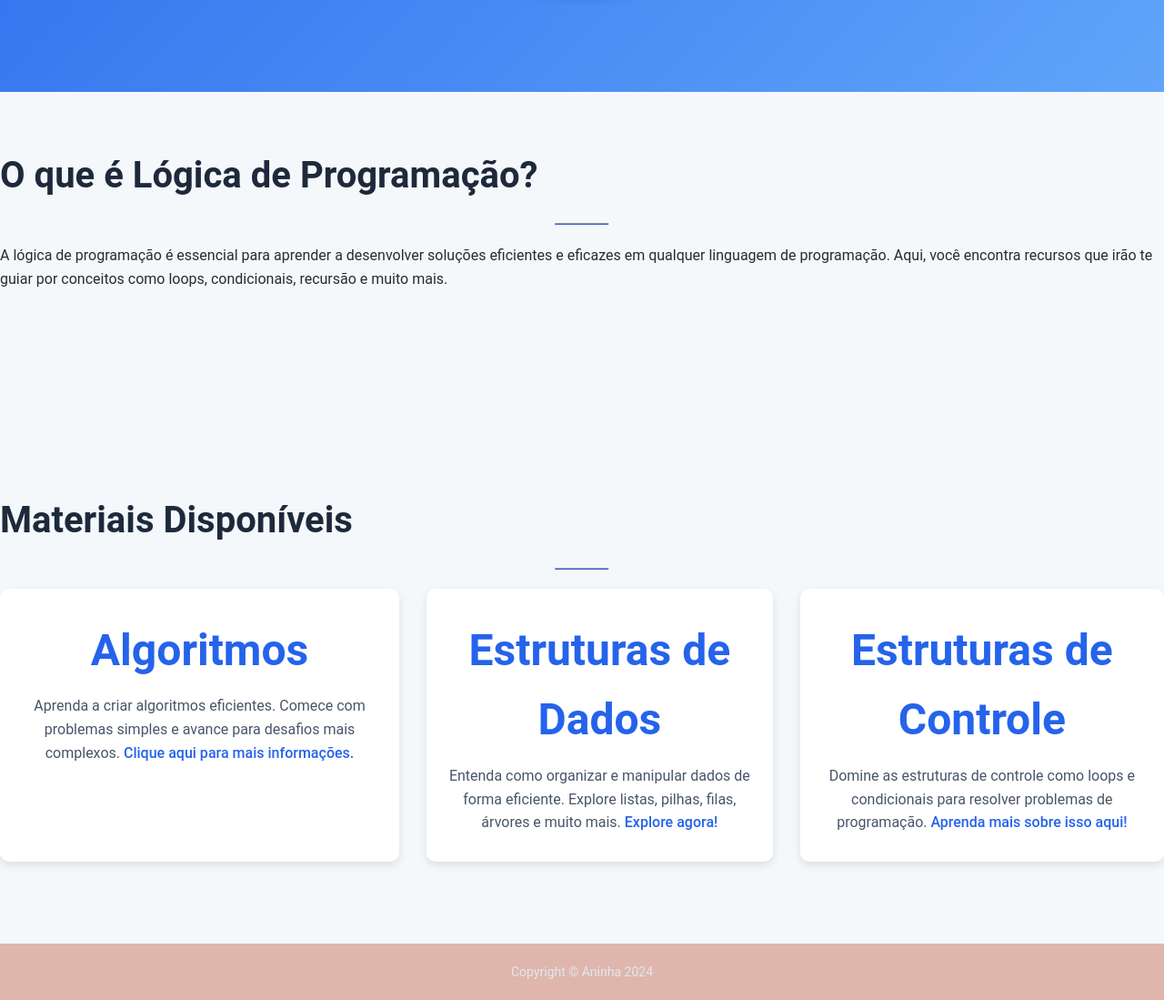
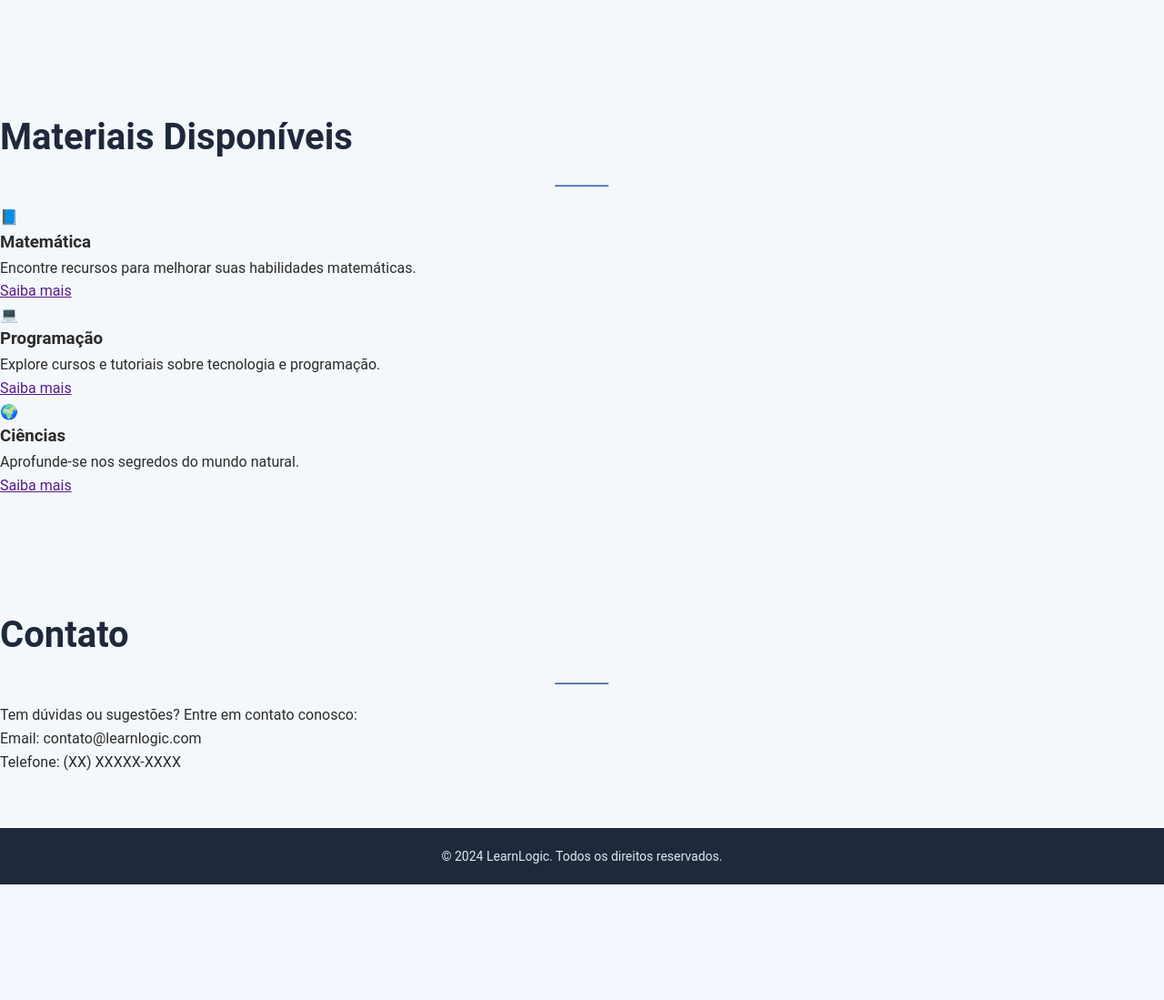
Before and after one commit to nicolepaloschi/LearnLogic, a Django app: page / in a window 1280 px wide. Shown: the part 725-1824 px from the top of the page at 91% size. After the commit the page ends 1697 px from the top, so only its background shows below. Run offline with Django 5.2, Linux system fonts and the light colour scheme; some libraries are stand-ins or nearby versions.

Commit message:
add home page

```diff
--- a/learnlogic/templates/index.html
+++ b/learnlogic/templates/index.html
@@ -1,124 +1,89 @@
+{% load static%}
 <!DOCTYPE html>
 <html lang="en">
+<head>
+    <meta charset="UTF-8">
+    <meta name="viewport" content="width=device-width, initial-scale=1.0">
+    <title>LearnLogic - Educação Simplificada</title>
+    <link rel="stylesheet" href="{% static 'assets/css/style.css' %}">
+</head>
+<body>
 
-<head>
-    <meta charset="utf-8" />
-    <meta name="viewport" content="width=device-width, initial-scale=1, shrink-to-fit=no" />
-    <meta name="description" content="Materiais e recursos para aprender lógica de programação" />
-    <meta name="author" content="Aninha" />
-    <title>Learn Logic</title>
-
-    <!-- Carregar arquivos estáticos no Django -->
-    {% load static %}
-
-    <!-- Ícones - você pode substituir ou manter esse link -->
-    <link rel="stylesheet" href="https://www.flaticon.com/br/icones-gratis/pao" title="pão ícones">
-
-    <!-- Favicon -->
-    <link rel="shortcut icon" href="{% static 'img/logo.jpg' %}" />
-
-    <!-- Font Awesome icons (versão gratuita)-->
-    <script src="https://use.fontawesome.com/releases/v6.1.0/js/all.js" crossorigin="anonymous"></script>
-
-    <!-- Google Fonts -->
-    <link href="https://fonts.googleapis.com/css?family=Catamaran:100,200,300,400,500,600,700,800,900" rel="stylesheet" />
-    <link href="https://fonts.googleapis.com/css?family=Lato:100,100i,300,300i,400,400i,700,700i,900,900i" rel="stylesheet" />
-
-    <!-- Estilo personalizado -->
-    <link href="{% static 'assets/css/style.css' %}" rel="stylesheet" />
-</head>
-
-<body id="page-top">
     <!-- Navegação -->
-    <nav class="navbar navbar-expand-lg navbar-light fixed-top py-3" style="background-color: #DEB6AB;" id="mainNav">
-        <div class="container px-4 px-lg-5">
-            <a class="navbar-brand" href="#page-top">Learn Logic</a>
-            <button class="navbar-toggler navbar-toggler-right" type="button" data-bs-toggle="collapse" data-bs-target="#navbarResponsive" aria-controls="navbarResponsive" aria-expanded="false" aria-label="Toggle navigation"><span class="navbar-toggler-icon"></span></button>
-            <div class="collapse navbar-collapse" id="navbarResponsive">
-                <ul class="navbar-nav ms-auto my-2 my-lg-0">
-                    <li class="nav-item"><a class="nav-link" href="#about">Sobre</a></li>
-                    <li class="nav-item"><a class="nav-link" href="#services">Materiais</a></li>
-                    <li class="nav-item"><a class="nav-link" href="#contact">Contato</a></li>
-                </ul>
-            </div>
+    <nav>
+        <div class="container">
+            <a class="navbar-brand" href="/">LearnLogic</a>
+            <ul class="navbar-nav">
+                <li><a class="nav-link" href="#about">Sobre</a></li>
+                <li><a class="nav-link" href="#materials">Materiais</a></li>
+                <li><a class="nav-link" href="#contact">Contato</a></li>
+            </ul>
         </div>
     </nav>
 
-    <!-- Seção Hero -->
+    <!-- Hero Section -->
     <header class="masthead">
-        <div class="container px-4 px-lg-5">
-            <div class="row gx-4 gx-lg-5 align-items-center">
-                <div class="col-lg-7">
-                    <div class="text-center text-lg-start">
-                        <h1 class="display-4 text-dark mb-4">Aprenda Lógica de Programação</h1>
-                        <p class="lead text-dark mb-4">Explore materiais e recursos completos para aprender lógica de programação, algoritmos, e estruturas de dados.</p>
-                    </div>
-                </div>
-                <div class="col-lg-5">
-                    <img class="img-fluid rounded-circle" src="{% static 'img/logic.png' %}" alt="Lógica de Programação">
-                </div>
-            </div>
+        <div class="container">
+            <h1>Bem-vindo ao LearnLogic</h1>
+            <p>Facilitando o acesso a materiais didáticos para alunos de todas as idades.</p>
+            <a class="btn-primary" href="#materials">Explore Materiais</a>
         </div>
     </header>
 
     <!-- Seção Sobre -->
-    <section class="page-section" id="about">
-        <div class="container px-4 px-lg-5">
-            <h2 class="text-center mt-0">O que é Lógica de Programação?</h2>
-            <hr class="divider" />
-            <div class="row gx-4 gx-lg-5">
-                <div class="col-lg-12 text-center">
-                    <p class="lead text-muted mb-4">A lógica de programação é essencial para aprender a desenvolver soluções eficientes e eficazes em qualquer linguagem de programação. Aqui, você encontra recursos que irão te guiar por conceitos como loops, condicionais, recursão e muito mais.</p>
+    <section id="about" class="page-section">
+        <div class="container">
+            <h2>Sobre Nós</h2>
+            <hr class="divider">
+            <p>O LearnLogic é uma plataforma que conecta alunos a materiais didáticos de alta qualidade, promovendo o aprendizado e o desenvolvimento de habilidades essenciais.</p>
+        </div>
+    </section>
+
+    <!-- Seção de Materiais -->
+    <section id="materials" class="page-section">
+        <div class="container">
+            <h2>Materiais Disponíveis</h2>
+            <hr class="divider">
+            <div class="row">
+                <div class="col-lg-4">
+                    <div class="mb-2">📘</div>
+                    <h3>Matemática</h3>
+                    <p>Encontre recursos para melhorar suas habilidades matemáticas.</p>
+                    <a href="">Saiba mais</a>
+                </div>
+                <div class="col-lg-4">
+                    <div class="mb-2">💻</div>
+                    <h3>Programação</h3>
+                    <p>Explore cursos e tutoriais sobre tecnologia e programação.</p>
+                    <a href="">Saiba mais</a>
+                </div>
+                <div class="col-lg-4">
+                    <div class="mb-2">🌍</div>
+                    <h3>Ciências</h3>
+                    <p>Aprofunde-se nos segredos do mundo natural.</p>
+                    <a href="">Saiba mais</a>
                 </div>
             </div>
         </div>
     </section>
 
-    <!-- Seção de Materiais -->
-    <section class="page-section" id="services">
-        <div class="container px-4 px-lg-5">
-            <h2 class="text-center mt-0" style="margin-top: 100px;">Materiais Disponíveis</h2>
-            <hr class="divider" />
-            <div class="row gx-4 gx-lg-5">
-                <!-- Algoritmos -->
-                <div class="col-lg-4 col-md-6 text-center">
-                    <div class="mt-5">
-                        <div class="mb-2"><i class="bi-gem fs-1 text-primary"></i></div>
-                        <h3 class="h4 mb-2">Algoritmos</h3>
-                        <p class="text-muted mb-0">Aprenda a criar algoritmos eficientes. Comece com problemas simples e avance para desafios mais complexos. <a href="https://www.algorithms.org/">Clique aqui para mais informações.</a></p>
-                    </div>
-                </div>
-                <!-- Estruturas de Dados -->
-                <div class="col-lg-4 col-md-6 text-center">
-                    <div class="mt-5">
-                        <div class="mb-2"><i class="bi-cpu fs-1 text-primary"></i></div>
-                        <h3 class="h4 mb-2">Estruturas de Dados</h3>
-                        <p class="text-muted mb-0">Entenda como organizar e manipular dados de forma eficiente. Explore listas, pilhas, filas, árvores e muito mais. <a href="https://www.datastructures.org/">Explore agora!</a></p>
-                    </div>
-                </div>
-                <!-- Estruturas de Controle -->
-                <div class="col-lg-4 col-md-6 text-center">
-                    <div class="mt-5">
-                        <div class="mb-2"><i class="bi-code fs-1 text-primary"></i></div>
-                        <h3 class="h4 mb-2">Estruturas de Controle</h3>
-                        <p class="text-muted mb-0">Domine as estruturas de controle como loops e condicionais para resolver problemas de programação. <a href="https://www.w3schools.com/whatis/whatis_loops.asp">Aprenda mais sobre isso aqui!</a></p>
-                    </div>
-                </div>
-            </div>
+    <!-- Seção de Contato -->
+    <section id="contact" class="page-section">
+        <div class="container">
+            <h2>Contato</h2>
+            <hr class="divider">
+            <p>Tem dúvidas ou sugestões? Entre em contato conosco:</p>
+            <p>Email: contato@learnlogic.com</p>
+            <p>Telefone: (XX) XXXXX-XXXX</p>
         </div>
     </section>
 
-    <!-- Footer -->
-    <footer class="py-5" style="background-color: #DEB6AB;">
-        <div class="container px-5">
-            <p class="m-0 text-center text-white small">Copyright &copy; Aninha 2024</p>
+    <!-- Rodapé -->
+    <footer>
+        <div class="container">
+            <p>&copy; 2024 LearnLogic. Todos os direitos reservados.</p>
         </div>
     </footer>
 
-    <!-- Bootstrap core JS-->
-    <script src="https://cdn.jsdelivr.net/npm/bootstrap@5.1.3/dist/js/bootstrap.bundle.min.js"></script>
-    <!-- Scripts adicionais -->
-    <script src="{% static 'js/scripts.js' %}"></script>
 </body>
-
 </html>
```
